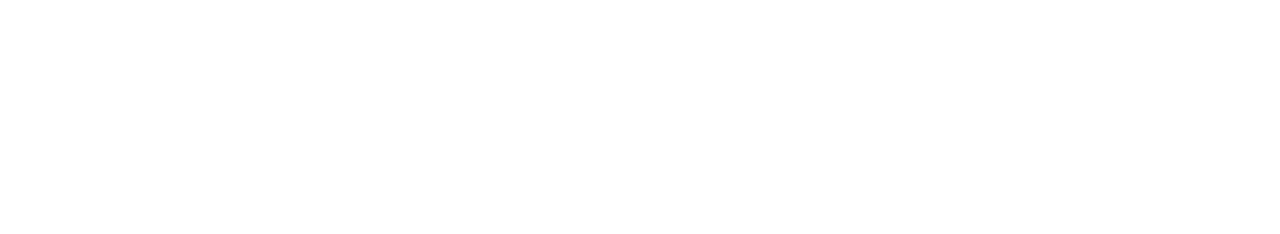
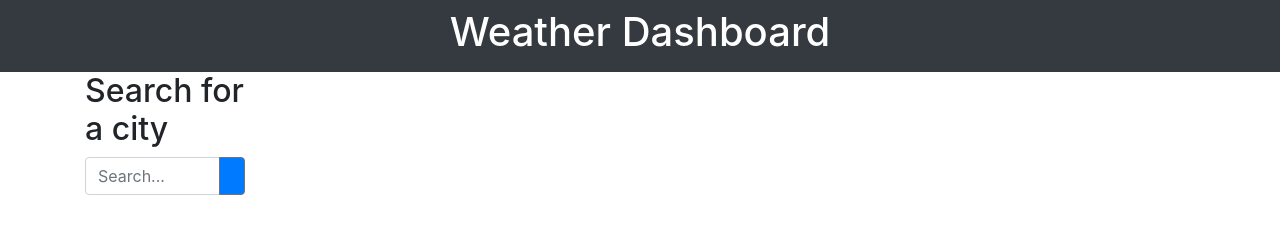
Before and after one commit to DarrylSimpson/Weather-Dashboard, a plain HTML site: page index.html in a window 1280 px wide. Drawn offline with nearby package versions, Linux system fonts and the light colour scheme.

Commit message:
added header, search input and button

```diff
--- a/index.html
+++ b/index.html
@@ -1,14 +1,36 @@
 <!DOCTYPE html>
 <html>
     <head>
-        <meta charset="utf-8">
+        <meta charset="UTF-8">
         <meta http-equiv="X-UA-Compatible" content="IE=edge">
         <title>Weather Dashboard</title>
         <meta name="description" content="">
         <meta name="viewport" content="width=device-width, initial-scale=1">
+        <link rel="stylesheet" href="https://stackpath.bootstrapcdn.com/bootstrap/4.3.1/css/bootstrap.min.css"/>
+        <link rel="stylesheet" href="https://stackpath.bootstrapcdn.com/font-awesome/4.7.0/css/font-awesome.min.css"/>
         <link rel="stylesheet" href="./Assets/css/dashboard.css">
     </head>
     <body>
+        <header class="expand-lg bg-dark text-center text-white p-2">
+            <h1>Weather Dashboard</h1>
+        </header>
+
+        <div class="container">
+            <div class="row">
+                <div class="col-2">
+                    <h2>Search for a city</h2>
+                    <div class="md-form mt-0 input-group">
+                        <input class="form-control" type="text" placeholder="Search..." id="search-input">
+                        <div class="input-group-append">
+                            <button type="button" class="btn btn-primary btn-outline-secondary" id="search-button"><span class="oi oi-magnifying-glass"></span></button>
+                        </div>
+                    </div>
+
+                </div>
+
+
+            </div>
+        </div>
 
 
         <script src="./Assets/js/dashboard.js"></script>
```
